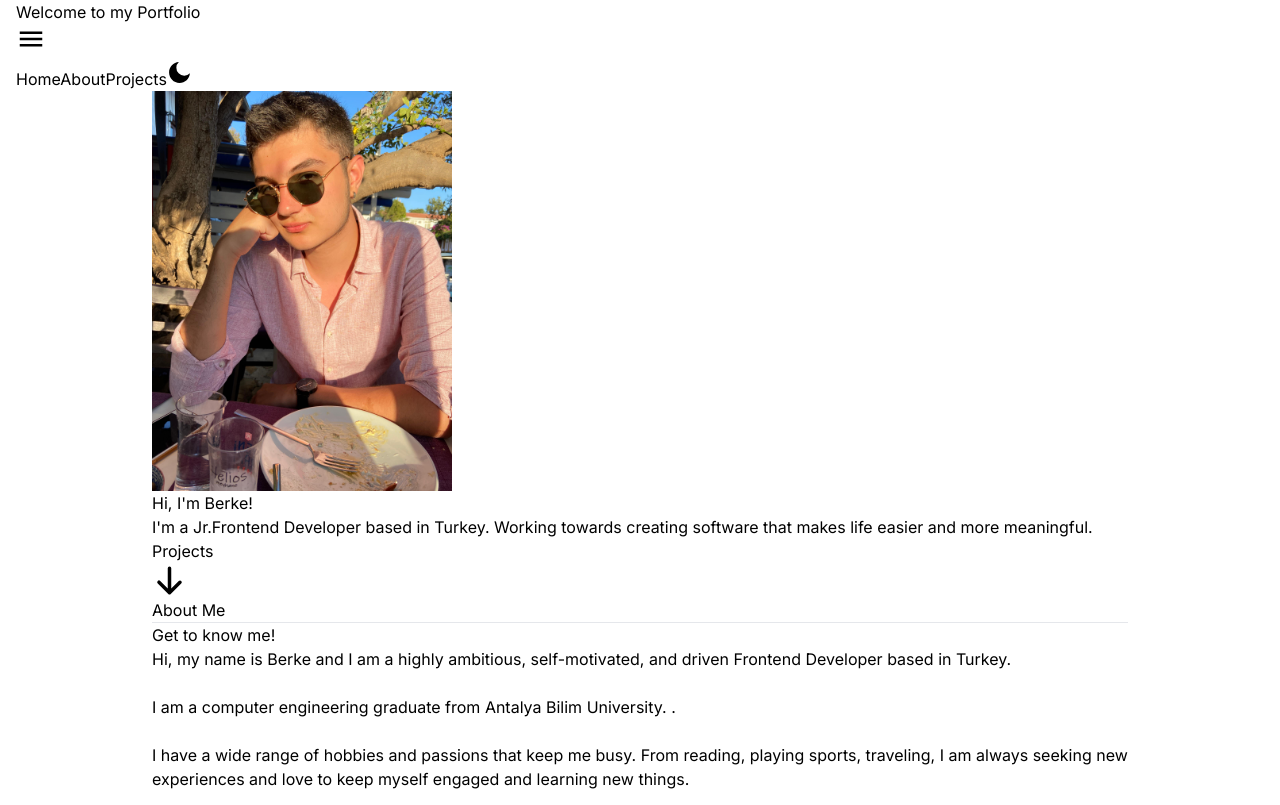
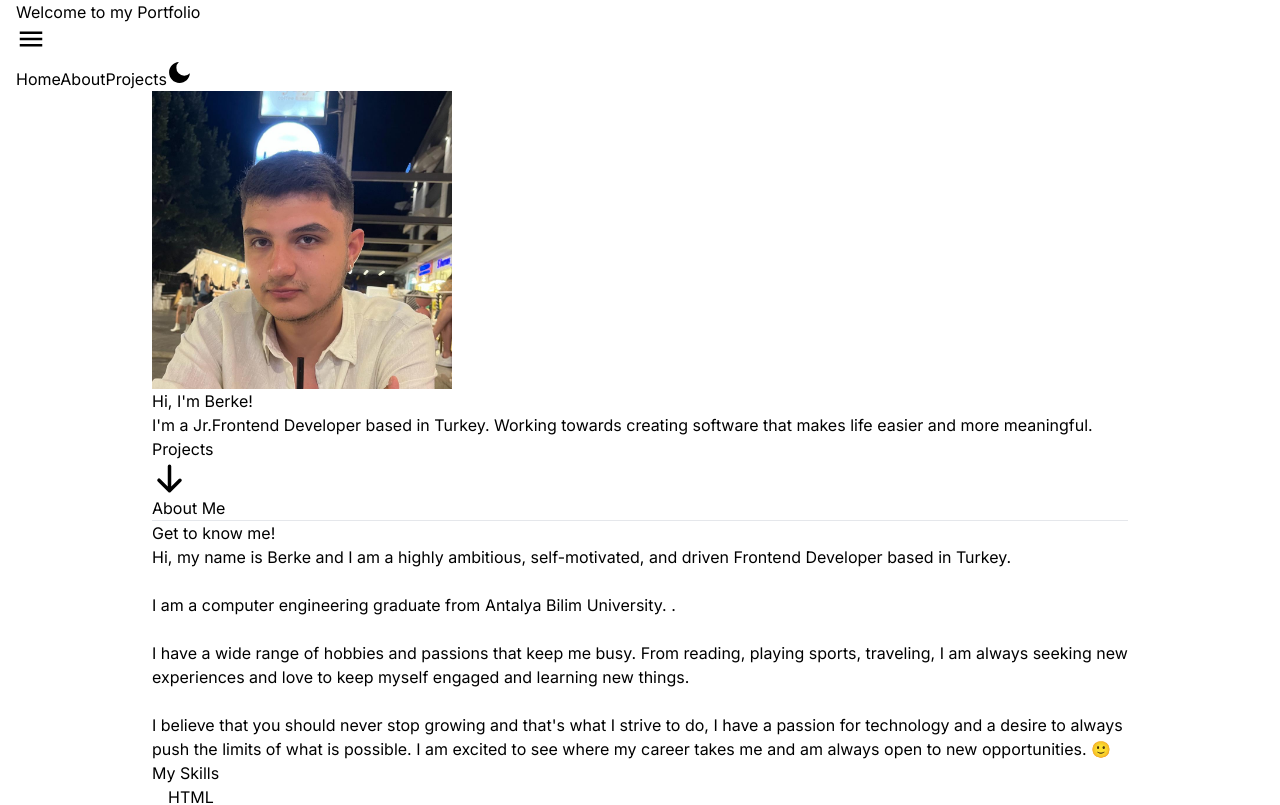
Before and after one commit to heronnn9/Personal-Portfolio, a Next.js app in the folder portfolio/: page / in a window 1280 px wide. Shown: the top 805 px of the page. Built offline with nearby package versions, Linux system fonts and the light colour scheme.

Commit message:
photo update

```diff
--- a/portfolio/Components/Hero.tsx
+++ b/portfolio/Components/Hero.tsx
@@ -10,7 +10,7 @@ const HeroSection = () => {
       <div className="flex flex-col text-center items-center justify-center animate-fadeIn animation-delay-2 my-10 py-16 sm:py-32 md:py-48 md:flex-row md:space-x-4 md:text-left">
         <div className="md:mt-2 md:w-1/2">
           <Image
-            src="/profile.jpg"
+            src="/profil.jpg"
             alt="profil"
             width={300}
             height={300}
```
Also changed, not shown: portfolio/public/profil.jpg (added), portfolio/public/profile.jpg (deleted).
